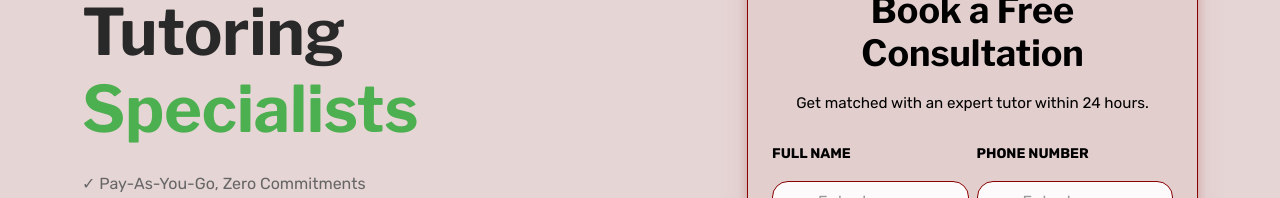
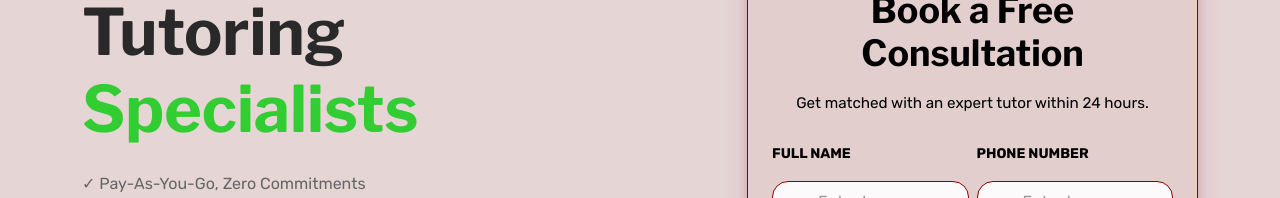
Before and after one commit to Harrygodfrey132/final-landing-page, a Next.js app: page / in a window 1280 px wide. Shown: the part 269-467 px from the top of the page. Built offline with nearby package versions, Linux system fonts and the light colour scheme.

Commit message:
Update Specialists text to a darker, more readable green

```diff
--- a/components/sections/home/Section1.tsx
+++ b/components/sections/home/Section1.tsx
@@ -37,9 +37,12 @@ export default function Section1() {
                         <div className="col-lg-6 col-md-12">
                             <h1 className="text-dark mt-2 display-1 fw-bold" style={{ fontSize: '4rem', lineHeight: '1.2', marginBottom: '1.5rem' }}>
                                 GCSE and A-level Tutoring <span
+                                    onMouseEnter={() => setIsHovered(true)}
+                                    onMouseLeave={() => setIsHovered(false)}
                                     style={{
-                                        color: '#4CAF50',
-                                        cursor: 'pointer'
+                                        color: '#32CD32',
+                                        cursor: 'pointer',
+                                        fontWeight: '600'
                                     }}
                                 >Specialists</span>
                             </h1>
```
